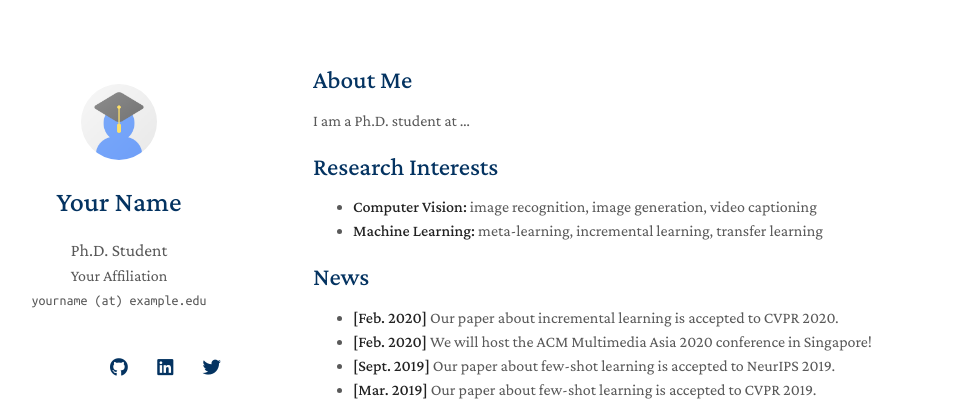
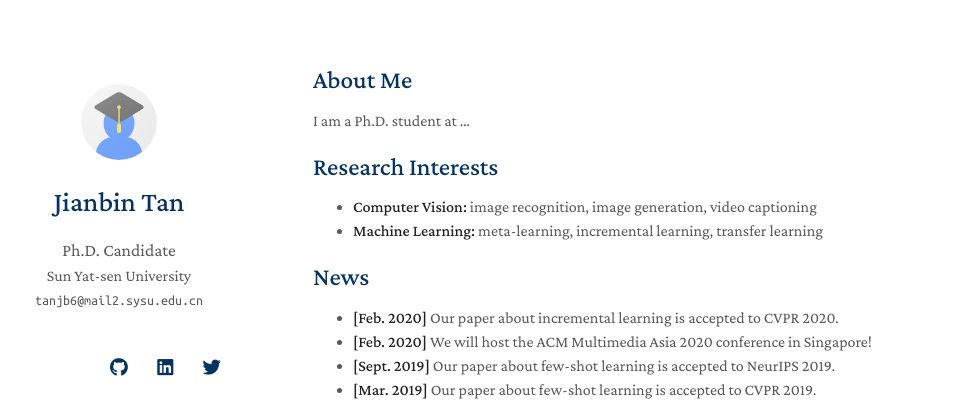
Before and after one commit to Tan-jianbin/Tan-jianbin.github.io, a Jekyll site: the page built from index.md, in a window 1280 px wide. Shown: the top 401 px of the page, without its empty margins (157-1134 px from the left). Built offline with Jekyll 4.4.1, drawn with Linux system fonts in a browser that asks for light colours; nearby versions of some CDN libraries; a style sheet for code colours, icons or effects is not loaded; our own code applies the rules of GitHub Pages for plain Markdown files.

Commit message:
Update _config.yml

```diff
--- a/_config.yml
+++ b/_config.yml
@@ -1,8 +1,8 @@
 # Basic Information
-title: Your Name
-position: Ph.D. Student
-affiliation: Your Affiliation
-email: yourname (at) example.edu
+title: Jianbin Tan
+position: Ph.D. Candidate
+affiliation: Sun Yat-sen University
+email: tanjb6@mail2.sysu.edu.cn
 
 # Search Engine Optimization (SEO)
 # The following information is used to improve the website traffic from search engines, e.g., Google.
```
